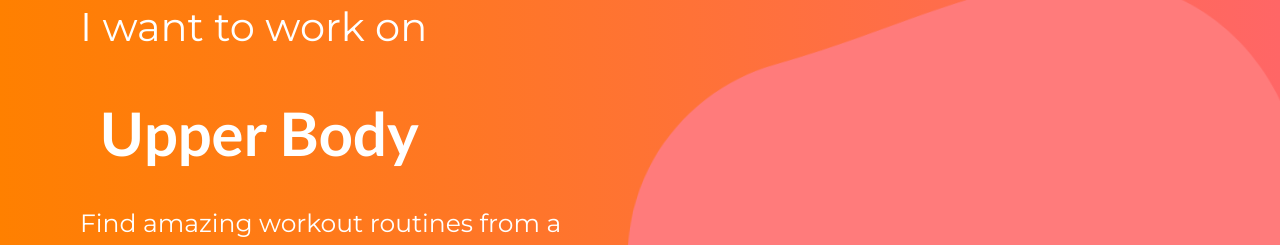
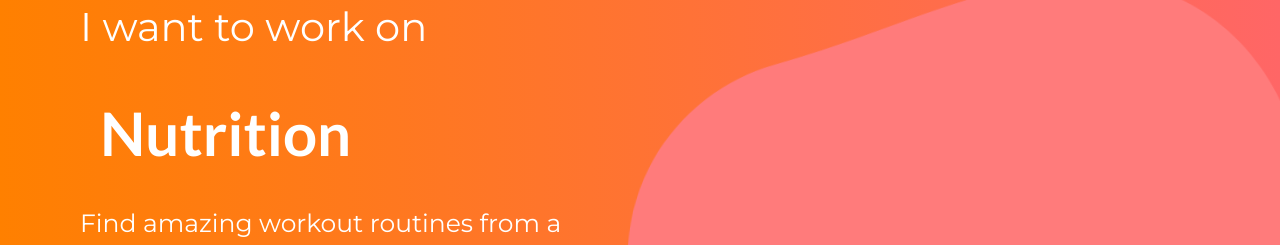
Before and after one commit to Workout-Boost/web, a React (Create React App) app: page /landing in a window 1280 px wide. Shown: the part 410-655 px from the top of the page. Built offline with nearby package versions, Linux system fonts and the light colour scheme.

Commit message:
small changes

```diff
--- a/src/components/pages/Landing.js
+++ b/src/components/pages/Landing.js
@@ -2,6 +2,21 @@ import React, { Component } from 'react'
 import '../styles/Landing.css'
 
 export default class Landing extends Component {
+    constructor(props) {
+        super(props)
+        this.state = {
+            words: ["Upper Body", "Lower Body", "Nutrition"],
+            word: 'Upper Body'
+        };
+    }
+
+    componentDidMount = () => {
+        let words = this.state.words
+        this.setState({
+            word: words[Math.floor(Math.random() * words.length)]
+        })
+    }
+
     render() {
         return (
             <div>
@@ -12,7 +27,7 @@ export default class Landing extends Component {
                     </svg>
                 </div>
                 <p className="landingSubTitle">I want to work on</p>
-                <h2 className="landingTitle">Upper Body</h2>
+                <h2 className="landingTitle">{this.state.word}</h2>
                 <p className="landingText">Find amazing workout routines from a wide variety of workout enthusiasts.
                     Discover or share your workout plan!</p>
                 <div className="authContainer">
--- a/src/components/styles/Landing.css
+++ b/src/components/styles/Landing.css
@@ -47,6 +47,13 @@
   padding: 10px;
 }
 
+.landingAuth:hover {
+  transition: all 0.3s ease-out;
+  background: white;
+  color: #FF8F4D;
+  transition: 250ms;
+}
+
 .socialLink {
   background: #fdae76;
   width: 80%;
```
Also changed, not shown: public/manifest.json.
